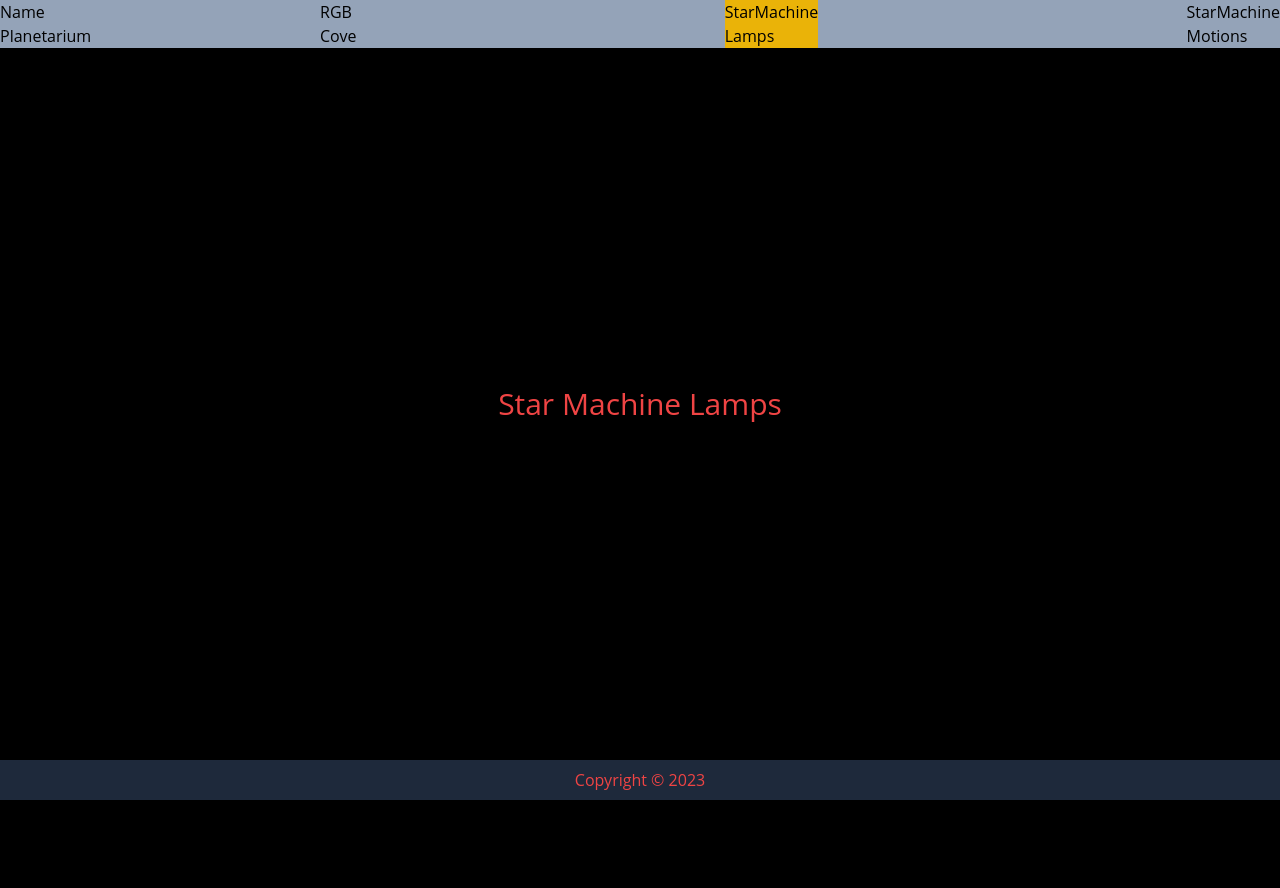
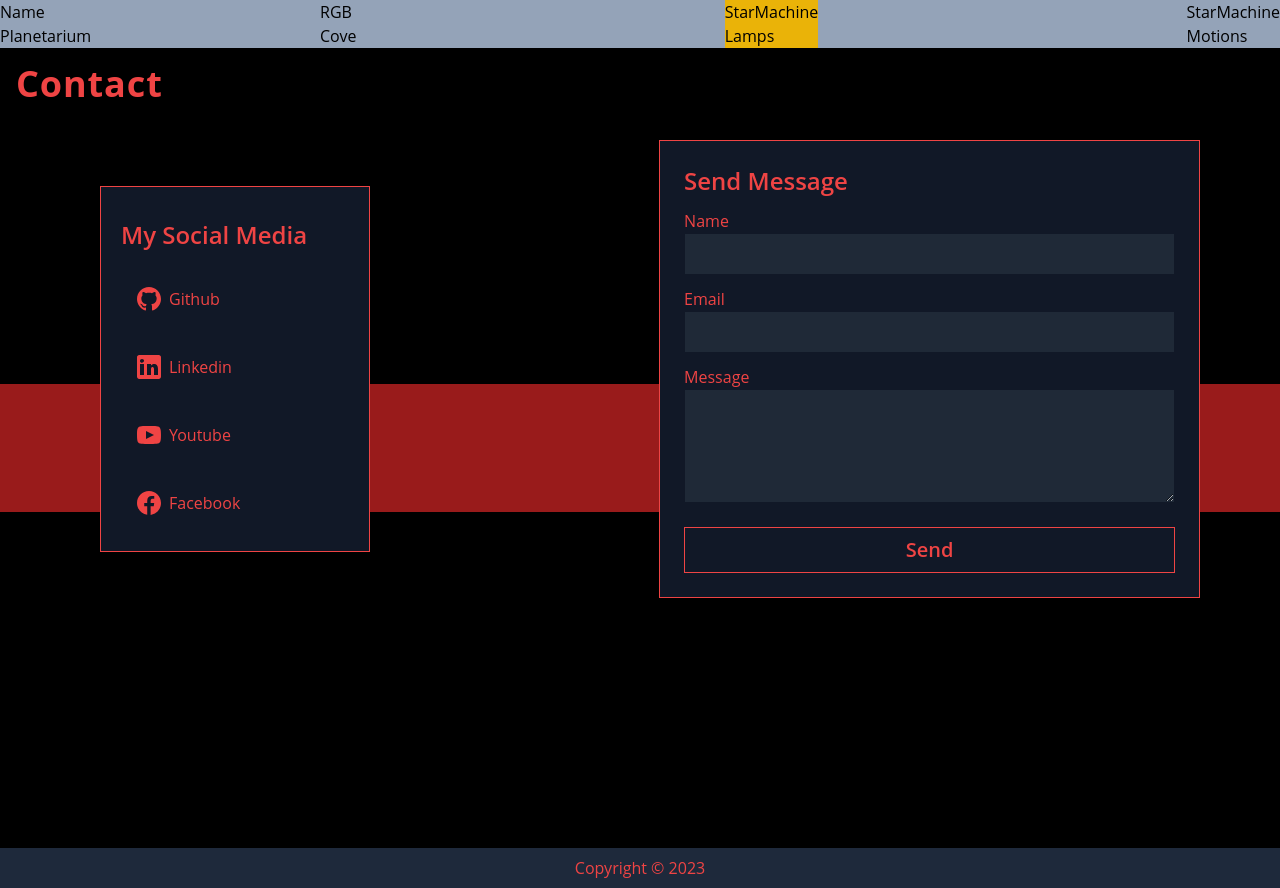
Before and after one commit to CelestialCoyote/react-hercules-chromacove, a React (Create React App) app in the folder frontend/: page /starmachinelamps in a window 1280 px wide. Before the commit the page ends 800 px from the top, so only its background shows below. Built offline with nearby package versions, Linux system fonts and the light colour scheme.

Commit message:
testing form

```diff
--- a/frontend/src/Components/Nav.jsx
+++ b/frontend/src/Components/Nav.jsx
@@ -28,7 +28,7 @@
 				bg-slate-400
 			"
 		>
-            <label>Name<br></br>Planetarium</label>
+            <h1>Name<br></br>Planetarium</h1>
             <div
 				className="flex justify-between w-3/4"
 			>
--- a/frontend/src/pages/StarMachineLamps/StarMachineLamps.jsx
+++ b/frontend/src/pages/StarMachineLamps/StarMachineLamps.jsx
@@ -1,8 +1,138 @@
 export default function StarMachineLamps() {
 
-    return (
-        <div className="flex justify-center items-center h-screen bg-black-900 text-red-500">
-            <h1 className="text-3xl">Star Machine Lamps</h1>
-        </div>
+	return (
+        // <div className="flex justify-center items-center h-screen bg-black-900 text-red-500">
+        //     <h1 className="text-3xl">Star Machine Lamps</h1>
+        // </div>
+
+		<section
+			id="contact"
+			className="relative w-full min-h-screen bg-black text-red-500"
+		>
+			<h1 className="text-4xl p-4 font-bold tracking-wide">
+				Contact
+			</h1>
+			<div
+				className="absolute top-1/2 left-1/2 transform -translate-x-1/2 -translate-y-1/2 bg-red-800 h-32 w-full"
+			></div>
+
+			<div className="relative p-5 lg:px-20 flex flex-col md:flex-row items-center justify-center">
+
+				<div className="w-full md:w-1/2 p-5 md:px-0 mx-5">
+					<div className="bg-gray-900 border border-red-500 w-full lg:w-1/2 h-full p-5 pt-8">
+						<h3 className="text-2xl font-semibold mb-5">
+							My Social Media
+						</h3>
+
+						<div className="flex flex-col gap-3">
+							<a
+								href="#"
+								className="flex items-center hover:text-white hover:bg-red-500 p-2"
+							>
+								<svg
+									fill="currentColor"
+									className="w-6 h-6 m-2"
+									xmlns="http://www.w3.org/2000/svg"
+									width="24"
+									height="24"
+									viewBox="0 0 24 24"
+								>
+									<path d="M12 0c-6.626 0-12 5.373-12 12 0 5.302 3.438 9.8 8.207 11.387.599.111.793-.261.793-.577v-2.234c-3.338.726-4.033-1.416-4.033-1.416-.546-1.387-1.333-1.756-1.333-1.756-1.089-.745.083-.729.083-.729 1.205.084 1.839 1.237 1.839 1.237 1.07 1.834 2.807 1.304 3.492.997.107-.775.418-1.305.762-1.604-2.665-.305-5.467-1.334-5.467-5.931 0-1.311.469-2.381 1.236-3.221-.124-.303-.535-1.524.117-3.176 0 0 1.008-.322 3.301 1.23.957-.266 1.983-.399 3.003-.404 1.02.005 2.047.138 3.006.404 2.291-1.552 3.297-1.23 3.297-1.23.653 1.653.242 2.874.118 3.176.77.84 1.235 1.911 1.235 3.221 0 4.609-2.807 5.624-5.479 5.921.43.372.823 1.102.823 2.222v3.293c0 .319.192.694.801.576 4.765-1.589 8.199-6.086 8.199-11.386 0-6.627-5.373-12-12-12z" />
+								</svg>
+								Github
+							</a>
+							<a
+								href="#"
+								className="flex items-center hover:text-white hover:bg-red-500 p-2"
+							>
+								<svg
+									fill="currentColor"
+									className="w-6 h-6 m-2"
+									xmlns="http://www.w3.org/2000/svg"
+									viewBox="0 0 24 24"
+								>
+									<path d="M 21.800781 0 L 2.199219 0 C 1 0 0 1 0 2.199219 L 0 21.800781 C 0 23 1 24 2.199219 24 L 21.800781 24 C 23 24 24 23 24 21.800781 L 24 2.199219 C 24 1 23 0 21.800781 0 Z M 7 20 L 3 20 L 3 9 L 7 9 Z M 5 7.699219 C 3.800781 7.699219 3 6.898438 3 5.898438 C 3 4.800781 3.800781 4 5 4 C 6.199219 4 7 4.800781 7 5.800781 C 7 6.898438 6.199219 7.699219 5 7.699219 Z M 21 20 L 17 20 L 17 14 C 17 12.398438 15.898438 12 15.601563 12 C 15.300781 12 14 12.199219 14 14 C 14 14.199219 14 20 14 20 L 10 20 L 10 9 L 14 9 L 14 10.601563 C 14.601563 9.699219 15.601563 9 17.5 9 C 19.398438 9 21 10.5 21 14 Z" />
+								</svg>
+								Linkedin
+							</a>
+							<a
+								href="#"
+								className="flex items-center hover:text-white hover:bg-red-500 p-2"
+							>
+								<svg
+									fill="currentColor"
+									className="w-6 h-6 m-2"
+									xmlns="http://www.w3.org/2000/svg"
+									width="24"
+									height="24"
+									viewBox="0 0 24 24"
+								>
+									<path d="M19.615 3.184c-3.604-.246-11.631-.245-15.23 0-3.897.266-4.356 2.62-4.385 8.816.029 6.185.484 8.549 4.385 8.816 3.6.245 11.626.246 15.23 0 3.897-.266 4.356-2.62 4.385-8.816-.029-6.185-.484-8.549-4.385-8.816zm-10.615 12.816v-8l8 3.993-8 4.007z" />
+								</svg>
+								Youtube
+							</a>
+							<a
+								href="#"
+								className="flex items-center hover:text-white hover:bg-red-500 p-2"
+							>
+								<svg
+									fill="currentColor"
+									className="w-6 h-6 m-2"
+									xmlns="http://www.w3.org/2000/svg"
+									viewBox="0 0 24 24"
+								>
+									<path d="M12,0C5.373,0,0,5.373,0,12c0,6.016,4.432,10.984,10.206,11.852V15.18H7.237v-3.154h2.969V9.927c0-3.475,1.693-5,4.581-5 c1.383,0,2.115,0.103,2.461,0.149v2.753h-1.97c-1.226,0-1.654,1.163-1.654,2.473v1.724h3.593L16.73,15.18h-3.106v8.697 C19.481,23.083,24,18.075,24,12C24,5.373,18.627,0,12,0z" />
+								</svg>
+								Facebook
+							</a>
+						</div>
+					</div>
+				</div>
+
+
+				<form
+					action="#"
+					className="w-full md:w-1/2 border border-red-500 p-6 bg-gray-900"
+				>
+					<h2 className="text-2xl pb-3 font-semibold">
+						Send Message
+					</h2>
+					<div>
+						<div className="flex flex-col mb-3">
+							<label htmlFor="name">Name</label>
+							<input
+								type="text" id="name"
+								className="px-3 py-2 bg-gray-800 border border-gray-900 focus:border-red-500 focus:outline-none focus:bg-gray-800 focus:text-red-500"
+								autoComplete="off"
+							/>
+						</div>
+						<div className="flex flex-col mb-3">
+							<label htmlFor="email">Email</label>
+							<input
+								type="text" id="email"
+								className="px-3 py-2 bg-gray-800 border border-gray-900 focus:border-red-500 focus:outline-none focus:bg-gray-800 focus:text-red-500"
+								autoComplete="off"
+							/>
+						</div>
+						<div className="flex flex-col mb-3">
+							<label htmlFor="message">Message</label>
+							<textarea
+								rows="4" id="message"
+								className="px-3 py-2 bg-gray-800 border border-gray-900 focus:border-red-500 focus:outline-none focus:bg-gray-800 focus:text-red-500"
+							></textarea>
+						</div>
+					</div>
+					<div className="w-full pt-3">
+						<button
+							type="submit"
+							className="w-full bg-gray-900 border border-red-500 px-4 py-2 transition duration-50 focus:outline-none font-semibold hover:bg-red-500 hover:text-white text-xl cursor-pointer"
+						>
+							Send
+						</button>
+					</div>
+				</form>
+			</div>
+		</section>
+
     );
 };
```
